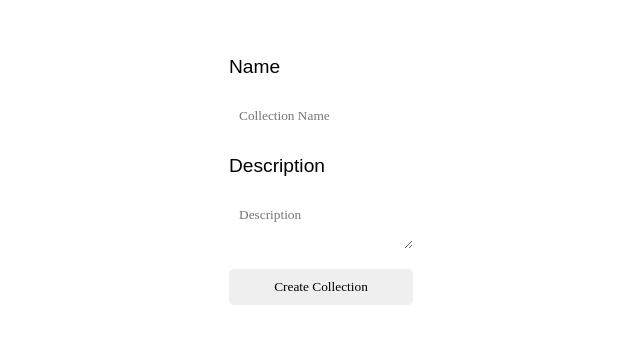
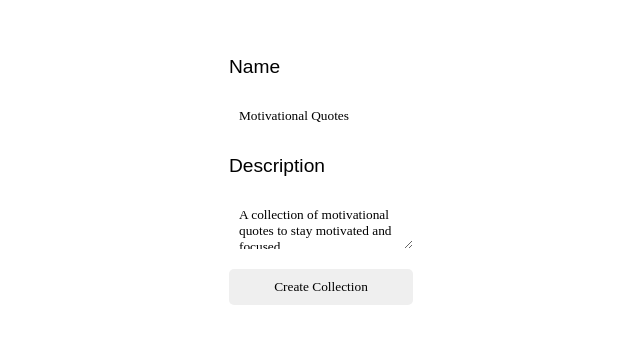
Before and after one commit to evilvic/big, a Vue app: page /collections/new in a window 1280 px wide. Shown: the part 220-564 px from the top of the page, without its empty margins (319-959 px from the left). Built offline with nearby package versions, Linux system fonts and the light colour scheme; a web font is replaced by a local one.

Commit message:
Test create collection

```diff
--- a/src/stores/collectionStore.js
+++ b/src/stores/collectionStore.js
@@ -17,8 +17,9 @@ export const useCollectionsStore = defineStore('collections', () => {
   }
 
   const createCollection = async (collection) => {
+    const plainCollection = JSON.parse(JSON.stringify(collection));
     const id = await dataController.createCollection(collection)
-    await fetchAllCollections()
+    collections.value.push({ ...plainCollection, id });
     return id
   }
 
--- a/src/views/CollectionsView.vue
+++ b/src/views/CollectionsView.vue
@@ -61,7 +61,7 @@ const getCollectionStyle = (collection) => {
           :style="getCollectionStyle(collection)"
         >
           <CollectionTitle
-            :title="collection.title"
+            :title="collection.name"
             :lightColor="collection.lightColor"
             :darkColor="collection.darkColor"
             :isDarkMode="isDarkMode"
--- a/src/views/NewCollectionView.vue
+++ b/src/views/NewCollectionView.vue
@@ -1,15 +1,15 @@
 <script setup>
-import { ref, onMounted } from 'vue';
+import { ref, onMounted, toRaw } from 'vue';
 import { useCollectionsStore } from '@/stores/collectionStore';
 
 const collectionStore = useCollectionsStore();
 const collections = ref([]);
 
 const newCollection = ref({
-  name: '',
-  description: '',
-  lightColor: '#ffffff',
-  darkColor: '#000000',
+  name: "Motivational Quotes",
+  description: "A collection of motivational quotes to stay motivated and focused.",
+  lightColor: "rgb(160, 220, 255)",
+  darkColor: "rgb(80, 115, 255)",
 });
 
 onMounted(async () => {
@@ -18,7 +18,8 @@ onMounted(async () => {
 });
 
 const createNewCollection = async () => {
-  await collectionStore.createCollection(newCollection.value);
+  const plainCollection = toRaw(newCollection.value);
+  await collectionStore.createCollection(plainCollection);
   newCollection.value = {
     name: '',
     description: '',
```
